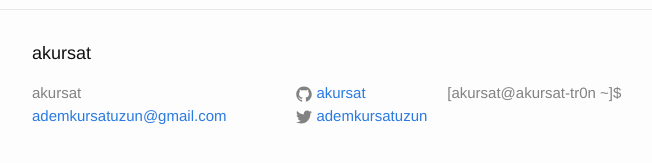
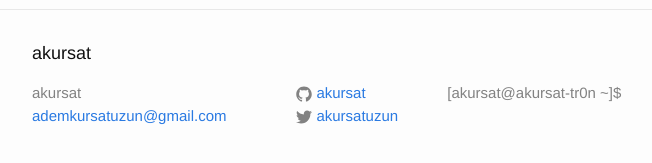
Before and after one commit to akursat/akursat.github.io, a Jekyll site: the page built from index.html, in a window 1280 px wide and 900 px high, scrolled down 3174 px. Shown: the part 713-876 px from the top of the window, without its empty margins (238-890 px from the left). Built offline with Jekyll 4.4.1, drawn with Linux system fonts in a browser that asks for light colours.

Commit message:
Create _config.yml

```diff
--- a/_config.yml
+++ b/_config.yml
@@ -12,7 +12,7 @@ description: > # this means to ignore newlines until "baseurl:"
   [akursat@akursat-tr0n ~]$
 baseurl: "" # the subpath of your site, e.g. /blog
 url: "http://yourdomain.com" # the base hostname & protocol for your site
-twitter_username: ademkursatuzun
+twitter_username: akursatuzun
 github_username:  akursat
 
 # Build settings
```
